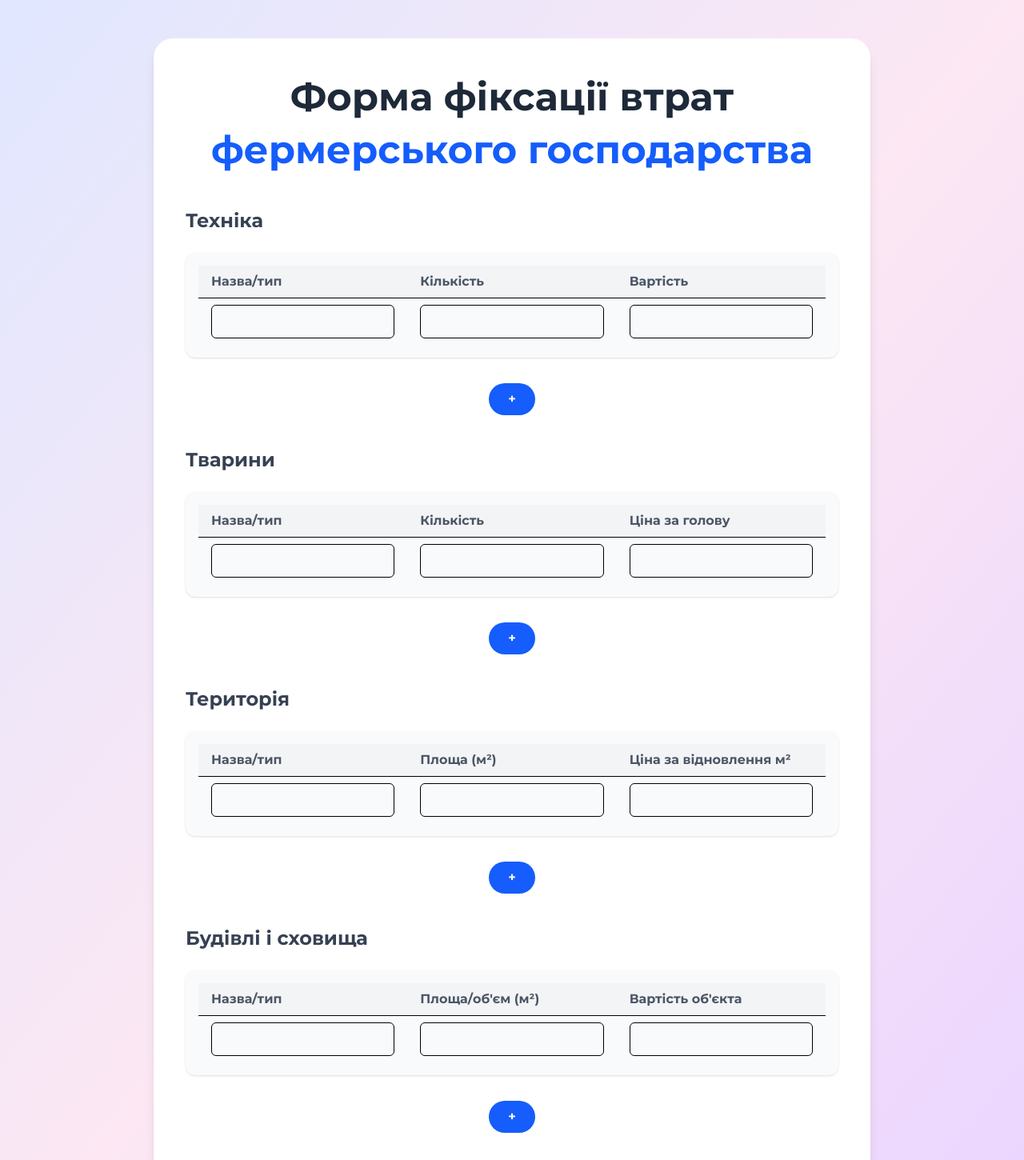
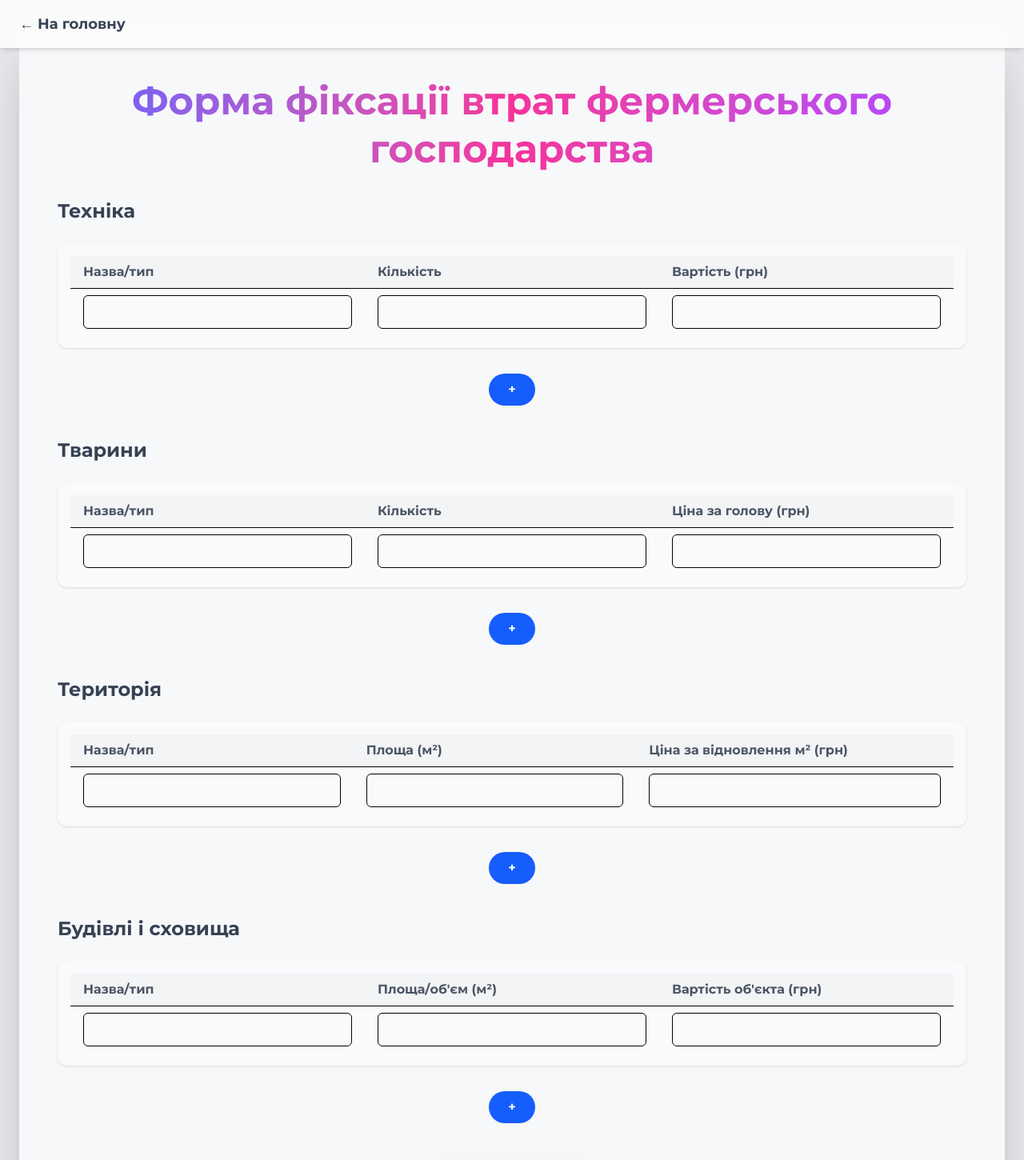
Before and after one commit to eugenekravchuk/agriculture-losses, a Next.js app in the folder frontend/: page /loss-form in a window 1280 px wide. Shown: the top 1450 px of the page at 80% size. Built offline with nearby package versions, Linux system fonts and the light colour scheme.

Commit message:
local changes

```diff
--- a/frontend/src/app/globals.css
+++ b/frontend/src/app/globals.css
@@ -1,4 +1,8 @@
 @import "tailwindcss";
+
+html {
+  scroll-behavior: smooth;
+}
 
 /* * {
   margin: 0;
--- a/frontend/src/app/loss-form/page.tsx
+++ b/frontend/src/app/loss-form/page.tsx
@@ -1,6 +1,6 @@
 "use client";
 
-import React, { useState, useEffect } from "react";
+import React, { useState } from "react";
 import TableSection from "./TableSection";
 import { Line } from "react-chartjs-2";
 import {
@@ -104,7 +104,7 @@ export default function LossForm({
     };
 
     return (
-      <div className="my-8">
+      <div className="my-8 backdrop-blur-md bg-white/60 p-4 sm:p-6 rounded-xl shadow-md overflow-x-auto">
         <Line options={chartOptions} data={data} />
       </div>
     );
@@ -121,17 +121,17 @@ export default function LossForm({
           method: "POST",
           headers: { "Content-Type": "application/json" },
           body: JSON.stringify({
-            technique: technique,
-            animals: animals,
-            territories: territories,
-            buildings: buildings,
+            technique,
+            animals,
+            territories,
+            buildings,
             prediction: chartData
               ? {
                   forecast_dates: chartData.forecast_dates,
                   forecast_values: chartData.forecast_values,
                   dcf_values: chartData.dcf_values,
                   total_npv: chartData.total_npv,
-                  chart: "base64encodedchart", // TODO: replace if needed
+                  chart: "base64encodedchart",
                 }
               : {
                   forecast_dates: [],
@@ -150,21 +150,19 @@ export default function LossForm({
 
       const result = await response.json();
       const base64PDF = result.pdf_base64;
-
       const pdfBlob = new Blob(
         [Uint8Array.from(atob(base64PDF), (c) => c.charCodeAt(0))],
         { type: "application/pdf" }
       );
-
       const pdfBlobUrl = URL.createObjectURL(pdfBlob);
       setPdfUrl(pdfBlobUrl);
-
-      // Preview
-      const previewUrl = `data:application/pdf;base64,${base64PDF}`;
-      setPdfPreview(previewUrl);
-
+      setPdfPreview(`data:application/pdf;base64,${base64PDF}`);
+      setPdfGenerated(true);
+      setTechnique([]);
+      setAnimals([]);
+      setTerritories([]);
+      setBuildings([]);
       setIsLoading(false);
-      setPdfGenerated(true);
     } catch (error) {
       console.error("Помилка при генерації PDF:", error);
       setIsLoading(false);
@@ -173,11 +171,24 @@ export default function LossForm({
   };
 
   return (
-    <div className="min-h-screen bg-gradient-to-br from-indigo-100 via-pink-100 to-purple-200 py-12 px-6 flex flex-col items-center">
-      <div className="max-w-4xl w-full bg-white shadow-lg rounded-3xl p-10">
-        <h1 className="text-4xl md:text-5xl font-bold text-center text-gray-800 mb-10 leading-snug">
-          Форма фіксації втрат{" "}
-          <span className="text-blue-600">фермерського господарства</span>
+    <div className="min-h-screen bg-gray-200 flex justify-center items-start overflow-auto">
+      <div className="w-full max-w-7xl py-12 px-4 sm:px-6 flex flex-col items-center relative">
+        {/* Header */}
+        <header className="w-full fixed top-0 bg-white/80 backdrop-blur-md shadow-md z-50">
+          <div className="max-w-7xl mx-auto px-4 sm:px-6 py-4 flex justify-start items-center">
+            <a
+              href="/"
+              className="text-base sm:text-lg text-gray-700 hover:text-blue-600 font-semibold transition-colors duration-300"
+            >
+              ← На головну
+            </a>
+          </div>
+        </header>
+
+        {/* Content */}
+        <div className="pt-32 w-full bg-white/70 backdrop-blur-lg shadow-2xl rounded-2xl p-6 sm:p-12 space-y-10 transition-all">
+          <h1 className="text-3xl sm:text-5xl font-extrabold text-center leading-tight bg-gradient-to-r from-indigo-500 via-pink-500 to-purple-500 text-transparent bg-clip-text mb-8">
+            Форма фіксації втрат фермерського господарства
           </h1>
 
           {chartData && renderChart()}
@@ -185,37 +196,45 @@ export default function LossForm({
           <div className="space-y-10">
             <TableSection
               title="Техніка"
-            columns={["Назва/тип", "Кількість", "Вартість"]}
+              columns={["Назва/тип", "Кількість", "Вартість (грн)"]}
               items={technique}
               setItems={setTechnique}
             />
             <TableSection
               title="Тварини"
-            columns={["Назва/тип", "Кількість", "Ціна за голову"]}
+              columns={["Назва/тип", "Кількість", "Ціна за голову (грн)"]}
               items={animals}
               setItems={setAnimals}
             />
             <TableSection
               title="Територія"
-            columns={["Назва/тип", "Площа (м²)", "Ціна за відновлення м²"]}
+              columns={[
+                "Назва/тип",
+                "Площа (м²)",
+                "Ціна за відновлення м² (грн)",
+              ]}
               items={territories}
               setItems={setTerritories}
             />
             <TableSection
               title="Будівлі і сховища"
-            columns={["Назва/тип", "Площа/об'єм (м²)", "Вартість об'єкта"]}
+              columns={[
+                "Назва/тип",
+                "Площа/об'єм (м²)",
+                "Вартість об'єкта (грн)",
+              ]}
               items={buildings}
               setItems={setBuildings}
             />
           </div>
 
-        <div className="mt-12 flex flex-col items-center">
+          <div className="mt-12 flex flex-col items-center w-full">
             {isLoading ? (
               <div className="animate-spin rounded-full h-12 w-12 border-t-4 border-blue-600"></div>
             ) : (
               <button
                 onClick={handleGeneratePDF}
-              className="bg-blue-600 hover:bg-blue-700 text-white font-semibold py-3 px-8 rounded-full shadow-lg transition transform hover:scale-105"
+                className="w-full sm:w-auto bg-gradient-to-r from-blue-600 to-indigo-600 hover:from-blue-700 hover:to-indigo-700 text-white font-bold py-3 px-8 rounded-full shadow-2xl hover:scale-110 transform transition-all duration-300 active:scale-95"
               >
                 Згенерувати PDF
               </button>
@@ -223,7 +242,10 @@ export default function LossForm({
           </div>
 
           {pdfGenerated && pdfUrl && (
-          <div className="mt-8 flex flex-col items-center space-y-4">
+            <div className="mt-8 flex flex-col items-center space-y-6">
+              <div className="bg-green-100 text-green-800 font-semibold py-2 px-6 rounded-full shadow-md">
+                ✅ PDF успішно створено!
+              </div>
               <iframe
                 src={pdfPreview ?? ""}
                 title="PDF Preview"
@@ -234,7 +256,7 @@ export default function LossForm({
               <a
                 href={pdfUrl}
                 download="loss-form.pdf"
-              className="bg-blue-600 hover:bg-blue-700 text-white font-semibold py-2 px-6 rounded-full shadow-md transition hover:scale-105"
+                className="w-full sm:w-auto bg-gradient-to-r from-green-500 to-green-600 hover:from-green-600 hover:to-green-700 text-white font-bold py-2 px-6 rounded-full shadow-lg transition transform hover:scale-105"
               >
                 Завантажити документ
               </a>
@@ -242,5 +264,6 @@ export default function LossForm({
           )}
         </div>
       </div>
+    </div>
   );
 }
--- a/frontend/src/components/FormIntroSection.tsx
+++ b/frontend/src/components/FormIntroSection.tsx
@@ -8,13 +8,13 @@ export default function FormIntroSection() {
 
   function handleDcfSave(predictionData) {
     if (!predictionData) {
-      console.error('No prediction data received');
+      console.error("No prediction data received");
       return;
     }
 
-    localStorage.setItem('predictionData', JSON.stringify(predictionData));
+    localStorage.setItem("predictionData", JSON.stringify(predictionData));
     setShowDcfForm(false);
-    router.push('/loss-form');
+    router.push("/loss-form");
   }
 
   function handleCloseDcfForm() {
@@ -24,7 +24,7 @@ export default function FormIntroSection() {
   return (
     <section
       id="form-intro-section"
-      className="min-h-screen flex items-center justify-center px-6"
+      className="flex items-center justify-center px-6 py-[100px]"
       style={{
         backgroundImage: "linear-gradient(to right, white 40%, #3b82f6 100%)",
         backgroundSize: "cover",
@@ -81,10 +81,7 @@ export default function FormIntroSection() {
       </div>
 
       {showDcfForm ? (
-        <DcfForm
-          onSave={handleDcfSave}
-          onClose={handleCloseDcfForm}
-        />
+        <DcfForm onSave={handleDcfSave} onClose={handleCloseDcfForm} />
       ) : null}
     </section>
   );
--- a/frontend/src/components/HeroSection.tsx
+++ b/frontend/src/components/HeroSection.tsx
@@ -8,11 +8,11 @@ export default function HeroSection() {
   const [isOpen, setIsOpen] = useState(false);
 
   const scrollToForm = () => {
-    const formSection = document.getElementById('form-intro-section');
+    const formSection = document.getElementById("form-intro-section");
     if (formSection) {
       formSection.scrollIntoView({
-        behavior: 'smooth',
-        block: 'center'
+        behavior: "smooth",
+        block: window.innerWidth < 768 ? "start" : "center",
       });
     }
   };
@@ -35,7 +35,7 @@ export default function HeroSection() {
         backgroundRepeat: "no-repeat",
       }}
     >
-      <nav className="w-full max-w-5xl flex justify-start items-center py-6 text-black mt-[50px] mb-[20px] relative">
+      <nav className="w-full max-w-6xl flex justify-start items-center py-6 text-black mt-[30px] mb-[50px] relative">
         <div className="hidden md:flex gap-8 text-md font-semibold">
           <a href="#importance" className="hover:text-blue-600">
             Важливість
@@ -113,11 +113,11 @@ export default function HeroSection() {
         </div>
       </div>
 
-      <div className="w-full max-w-5xl grid grid-cols-1 md:grid-cols-2 gap-8 items-center">
+      <div className="w-full max-w-6xl grid grid-cols-1 md:grid-cols-2 gap-8 items-center">
         <div className="flex flex-col gap-6 px-4 md:px-0">
-          <h1 className="text-4xl md:text-5xl font-bold">
-            Віднови свою <span className="text-blue-600">землю</span> —<br />
-            віднови свою <span className="text-blue-600">справедливість</span>
+          <h1 className="text-3xl md:text-5xl font-bold break-words leading-tight">
+            Віднови свою <span className="text-blue-600">землю</span> — віднови
+            свою <span className="text-blue-600">справедливість</span>
           </h1>
           <p className="text-lg text-gray-700">
             Допомагаємо українським фермерам оцінити втрати від війни і подати
```
Lines whose indentation alone changed are shown as unchanged.
